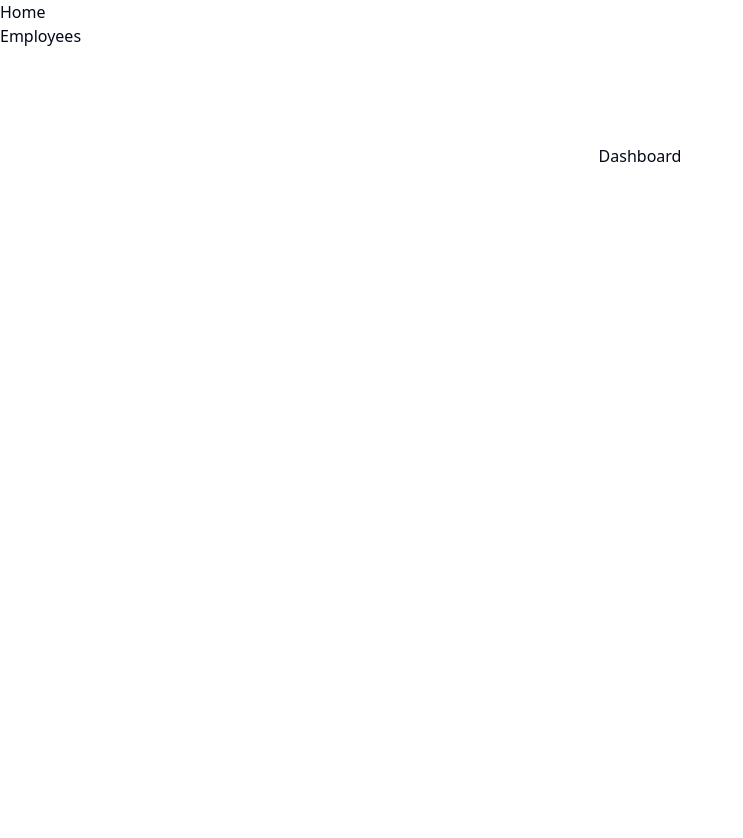
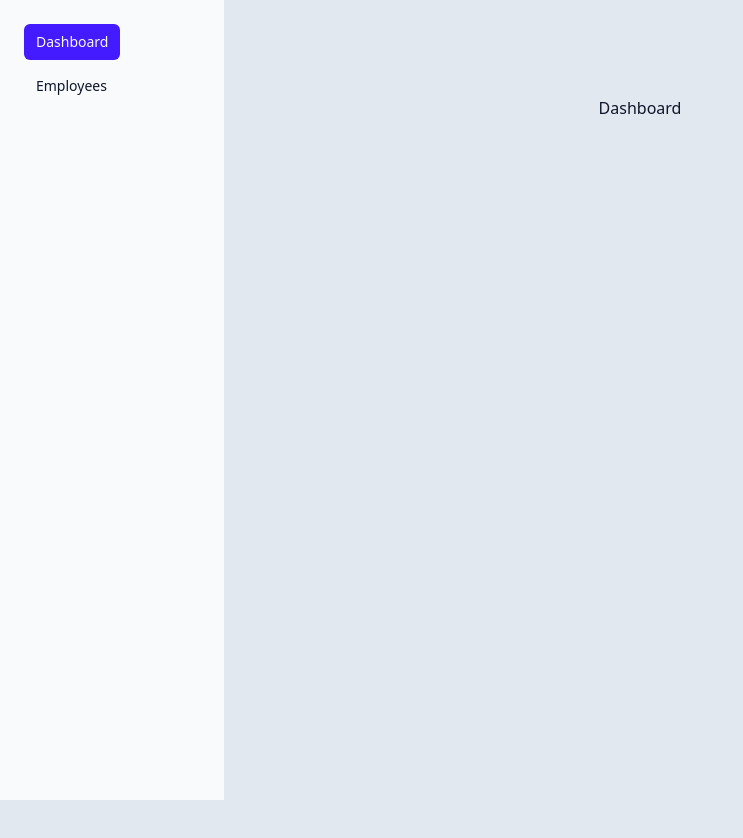
Before and after one commit to Siqueira2/dashboard, a Next.js app: page / in a window 1280 px wide. Shown: the top 838 px of the page, without its empty margins (0-743 px from the left). After the commit the page ends 800 px from the top, so only its background shows below. Built offline with nearby package versions, Linux system fonts and the light colour scheme.

Commit message:
create custom tooltip

```diff
--- a/src/app/globals.css
+++ b/src/app/globals.css
@@ -13,7 +13,7 @@
     --popover: 0 0% 100%;
     --popover-foreground: 222.2 84% 4.9%;
 
-    --primary: 222.2 47.4% 11.2%;
+    --primary: 251 100% 55%;
     --primary-foreground: 210 40% 98%;
 
     --secondary: 210 40% 96.1%;
--- a/src/app/layout.tsx
+++ b/src/app/layout.tsx
@@ -15,8 +15,9 @@ export default function RootLayout({
 }>) {
   return (
     <html lang="en">
-      <body>
+      <body className="bg-slate-200 text-slate-900">
         <Navbar />
+
         {children}
       </body>
     </html>
--- a/src/components/navbar.tsx
+++ b/src/components/navbar.tsx
@@ -1,15 +1,44 @@
+"use client";
+
+import { Menu } from "lucide-react";
 import Link from "next/link";
+import { usePathname } from "next/navigation";
+
+import { Button } from "@/components/ui/button";
+import Tooltip from "@/components/tooltip";
 
 const Navbar = () => {
+  const pathName = usePathname();
+
   return (
-    <nav>
-      <ul>
+    <nav className="h-screen w-56 bg-slate-50 absolute">
+      <ul className="flex flex-col w-full justify-center items-start space-y-2 p-6">
         <li>
-          <Link href="/">Home</Link>
+          <Tooltip text="Dashboard" side="right">
+            <Button
+              size="sm"
+              asChild
+              variant={pathName === "/" ? "default" : "ghost"}
+            >
+              <Link href="/" className="w-full">
+                Dashboard
+              </Link>
+            </Button>
+          </Tooltip>
         </li>
 
         <li>
-          <Link href="/employees">Employees</Link>
+          <Tooltip text="Employees" side="right">
+            <Button
+              size="sm"
+              asChild
+              variant={pathName === "/employees" ? "default" : "ghost"}
+            >
+              <Link href="/employees" className="w-full">
+                Employees
+              </Link>
+            </Button>
+          </Tooltip>
         </li>
       </ul>
     </nav>
--- /dev/null
+++ b/src/components/tooltip/index.tsx
@@ -0,0 +1,30 @@
+import {
+  Tooltip,
+  TooltipTrigger,
+  TooltipContent,
+  TooltipProvider,
+} from "@/components/ui/tooltip";
+
+import { ReactNode } from "react";
+
+interface TooltipProps {
+  text: string;
+  children: ReactNode;
+  side?: "right" | "top" | "bottom" | "left" | undefined;
+}
+
+const index = ({ text, children, side = "top" }: TooltipProps) => {
+  return (
+    <TooltipProvider>
+      <Tooltip>
+        <TooltipTrigger>{children}</TooltipTrigger>
+
+        <TooltipContent side={side}>
+          <p>{text}</p>
+        </TooltipContent>
+      </Tooltip>
+    </TooltipProvider>
+  );
+};
+
+export default index;
--- a/src/components/ui/navigation-menu.tsx
+++ /dev/null
@@ -1,128 +0,0 @@
-import * as React from "react"
-import * as NavigationMenuPrimitive from "@radix-ui/react-navigation-menu"
-import { cva } from "class-variance-authority"
-import { ChevronDown } from "lucide-react"
-
-import { cn } from "@/lib/utils"
-
-const NavigationMenu = React.forwardRef<
-  React.ElementRef<typeof NavigationMenuPrimitive.Root>,
-  React.ComponentPropsWithoutRef<typeof NavigationMenuPrimitive.Root>
->(({ className, children, ...props }, ref) => (
-  <NavigationMenuPrimitive.Root
-    ref={ref}
-    className={cn(
-      "relative z-10 flex max-w-max flex-1 items-center justify-center",
-      className
-    )}
-    {...props}
-  >
-    {children}
-    <NavigationMenuViewport />
-  </NavigationMenuPrimitive.Root>
-))
-NavigationMenu.displayName = NavigationMenuPrimitive.Root.displayName
-
-const NavigationMenuList = React.forwardRef<
-  React.ElementRef<typeof NavigationMenuPrimitive.List>,
-  React.ComponentPropsWithoutRef<typeof NavigationMenuPrimitive.List>
->(({ className, ...props }, ref) => (
-  <NavigationMenuPrimitive.List
-    ref={ref}
-    className={cn(
-      "group flex flex-1 list-none items-center justify-center space-x-1",
-      className
-    )}
-    {...props}
-  />
-))
-NavigationMenuList.displayName = NavigationMenuPrimitive.List.displayName
-
-const NavigationMenuItem = NavigationMenuPrimitive.Item
-
-const navigationMenuTriggerStyle = cva(
-  "group inline-flex h-10 w-max items-center justify-center rounded-md bg-background px-4 py-2 text-sm font-medium transition-colors hover:bg-accent hover:text-accent-foreground focus:bg-accent focus:text-accent-foreground focus:outline-none disabled:pointer-events-none disabled:opacity-50 data-[active]:bg-accent/50 data-[state=open]:bg-accent/50"
-)
-
-const NavigationMenuTrigger = React.forwardRef<
-  React.ElementRef<typeof NavigationMenuPrimitive.Trigger>,
-  React.ComponentPropsWithoutRef<typeof NavigationMenuPrimitive.Trigger>
->(({ className, children, ...props }, ref) => (
-  <NavigationMenuPrimitive.Trigger
-    ref={ref}
-    className={cn(navigationMenuTriggerStyle(), "group", className)}
-    {...props}
-  >
-    {children}{" "}
-    <ChevronDown
-      className="relative top-[1px] ml-1 h-3 w-3 transition duration-200 group-data-[state=open]:rotate-180"
-      aria-hidden="true"
-    />
-  </NavigationMenuPrimitive.Trigger>
-))
-NavigationMenuTrigger.displayName = NavigationMenuPrimitive.Trigger.displayName
-
-const NavigationMenuContent = React.forwardRef<
-  React.ElementRef<typeof NavigationMenuPrimitive.Content>,
-  React.ComponentPropsWithoutRef<typeof NavigationMenuPrimitive.Content>
->(({ className, ...props }, ref) => (
-  <NavigationMenuPrimitive.Content
-    ref={ref}
-    className={cn(
-      "left-0 top-0 w-full data-[motion^=from-]:animate-in data-[motion^=to-]:animate-out data-[motion^=from-]:fade-in data-[motion^=to-]:fade-out data-[motion=from-end]:slide-in-from-right-52 data-[motion=from-start]:slide-in-from-left-52 data-[motion=to-end]:slide-out-to-right-52 data-[motion=to-start]:slide-out-to-left-52 md:absolute md:w-auto ",
-      className
-    )}
-    {...props}
-  />
-))
-NavigationMenuContent.displayName = NavigationMenuPrimitive.Content.displayName
-
-const NavigationMenuLink = NavigationMenuPrimitive.Link
-
-const NavigationMenuViewport = React.forwardRef<
-  React.ElementRef<typeof NavigationMenuPrimitive.Viewport>,
-  React.ComponentPropsWithoutRef<typeof NavigationMenuPrimitive.Viewport>
->(({ className, ...props }, ref) => (
-  <div className={cn("absolute left-0 top-full flex justify-center")}>
-    <NavigationMenuPrimitive.Viewport
-      className={cn(
-        "origin-top-center relative mt-1.5 h-[var(--radix-navigation-menu-viewport-height)] w-full overflow-hidden rounded-md border bg-popover text-popover-foreground shadow-lg data-[state=open]:animate-in data-[state=closed]:animate-out data-[state=closed]:zoom-out-95 data-[state=open]:zoom-in-90 md:w-[var(--radix-navigation-menu-viewport-width)]",
-        className
-      )}
-      ref={ref}
-      {...props}
-    />
-  </div>
-))
-NavigationMenuViewport.displayName =
-  NavigationMenuPrimitive.Viewport.displayName
-
-const NavigationMenuIndicator = React.forwardRef<
-  React.ElementRef<typeof NavigationMenuPrimitive.Indicator>,
-  React.ComponentPropsWithoutRef<typeof NavigationMenuPrimitive.Indicator>
->(({ className, ...props }, ref) => (
-  <NavigationMenuPrimitive.Indicator
-    ref={ref}
-    className={cn(
-      "top-full z-[1] flex h-1.5 items-end justify-center overflow-hidden data-[state=visible]:animate-in data-[state=hidden]:animate-out data-[state=hidden]:fade-out data-[state=visible]:fade-in",
-      className
-    )}
-    {...props}
-  >
-    <div className="relative top-[60%] h-2 w-2 rotate-45 rounded-tl-sm bg-border shadow-md" />
-  </NavigationMenuPrimitive.Indicator>
-))
-NavigationMenuIndicator.displayName =
-  NavigationMenuPrimitive.Indicator.displayName
-
-export {
-  navigationMenuTriggerStyle,
-  NavigationMenu,
-  NavigationMenuList,
-  NavigationMenuItem,
-  NavigationMenuContent,
-  NavigationMenuTrigger,
-  NavigationMenuLink,
-  NavigationMenuIndicator,
-  NavigationMenuViewport,
-}
```
